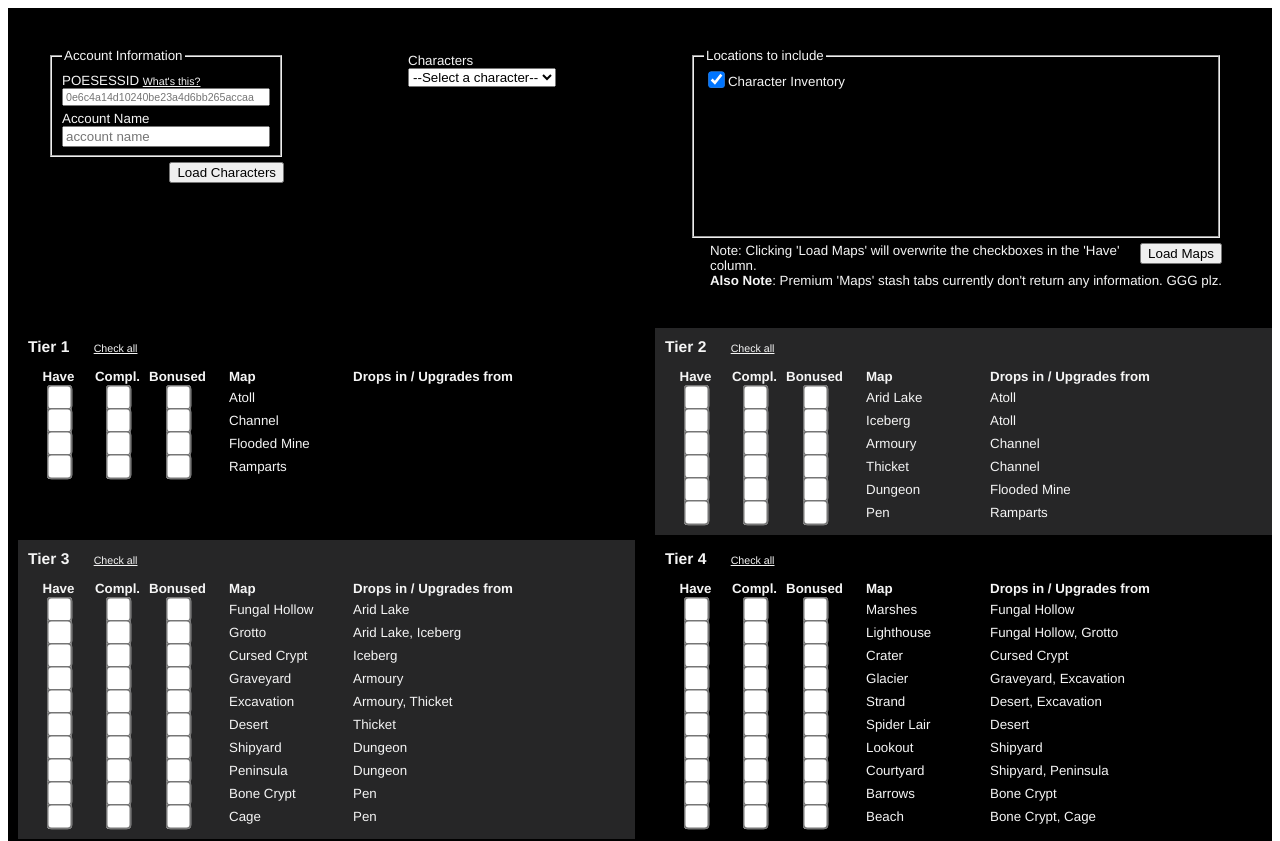
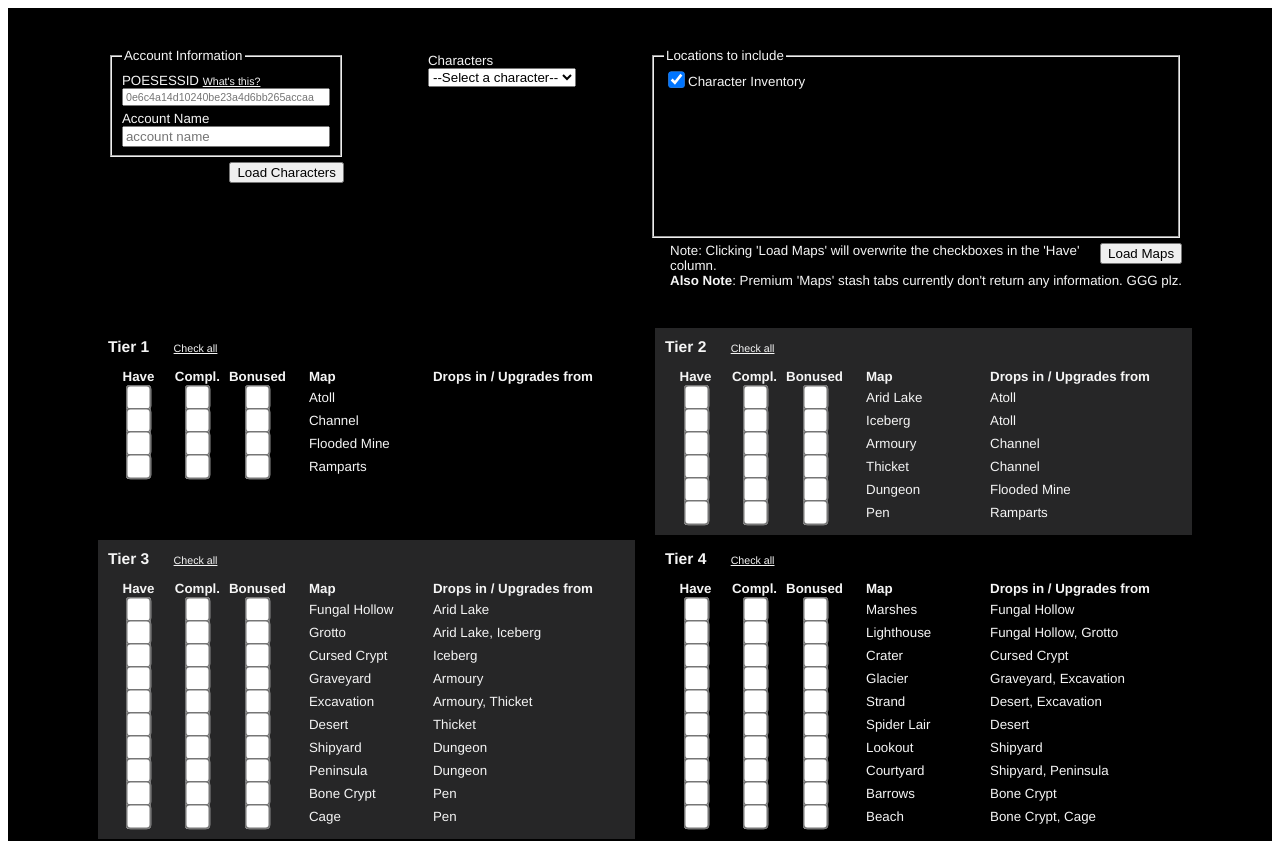
Before and after one commit to ExiledRadiator/atlas-ssf, a Vue app: page / in a window 1280 px wide. Shown: the top 841 px of the page. Built offline with nearby package versions, Linux system fonts and the light colour scheme.

Commit message:
update to center app in page

```diff
--- a/src/App.vue
+++ b/src/App.vue
@@ -1,7 +1,9 @@
 <template>
-  <div id="app">
-    <CharacterSelection @items-loaded="updateItems" />
-    <AtlasProgress :items="items" />
+  <div class="container">
+    <div id="app">
+      <CharacterSelection @items-loaded="updateItems" />
+      <AtlasProgress :items="items" />
+    </div>
   </div>
 </template>
 
@@ -9,7 +11,6 @@
 import AtlasProgress from './components/AtlasProgress.vue'
 import CharacterSelection from './components/CharacterSelection.vue'
 import maps from './maps.js'
-import { longStackSupport } from 'q';
 
 export default {
   name: 'app',
@@ -46,7 +47,9 @@ export default {
 </script>
 
 <style>
-#app {
+.container {
+  display: flex;
+  justify-content: center;
   font-family: 'Avenir', Helvetica, Arial, sans-serif;
   -webkit-font-smoothing: antialiased;
   -moz-osx-font-smoothing: grayscale;
```
